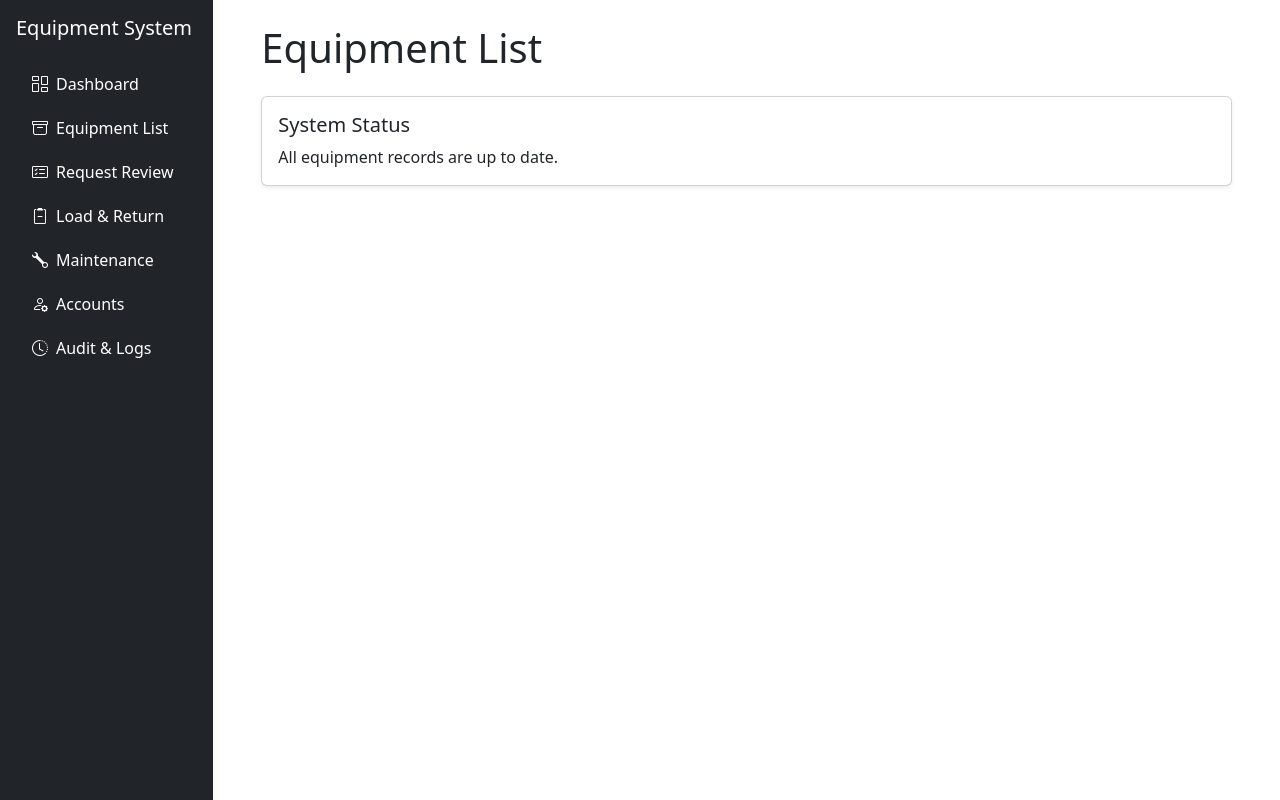
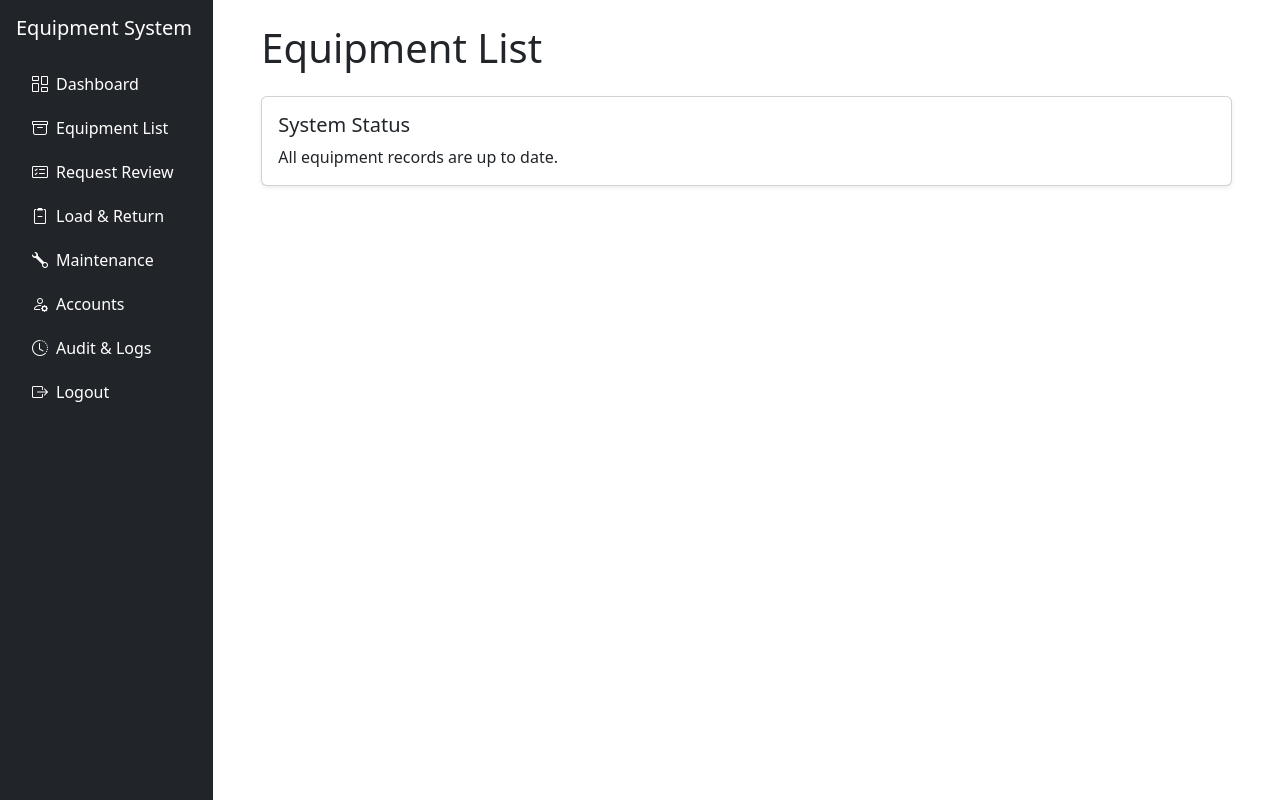
Before and after one commit to hteyaml/Campus-Equip, a Django app: page /equipment/ in a window 1280 px wide. Run offline with Django 5.2, Linux system fonts and the light colour scheme.

Commit message:
added logout button

```diff
--- a/templates/components/admin_sidebar.html
+++ b/templates/components/admin_sidebar.html
@@ -39,6 +39,14 @@
                         <i class="bi bi-clock-history me-2"></i>Audit & Logs
                     </a>
                 </li>
+                 <li class="nav-item mb-1">
+                    <form method="POST" action="{% url 'logout' %}">
+                         {% csrf_token %}
+                         <button type="submit" class="nav-link text-white px-3 py-2 bg-hover-link w-100 text-start border-0 bg-transparent">
+                         <i class="bi bi-box-arrow-right me-2"></i>Logout
+                         </button>
+                    </form>
+                </li>
             </ul>
     </div>
 </div>
```
